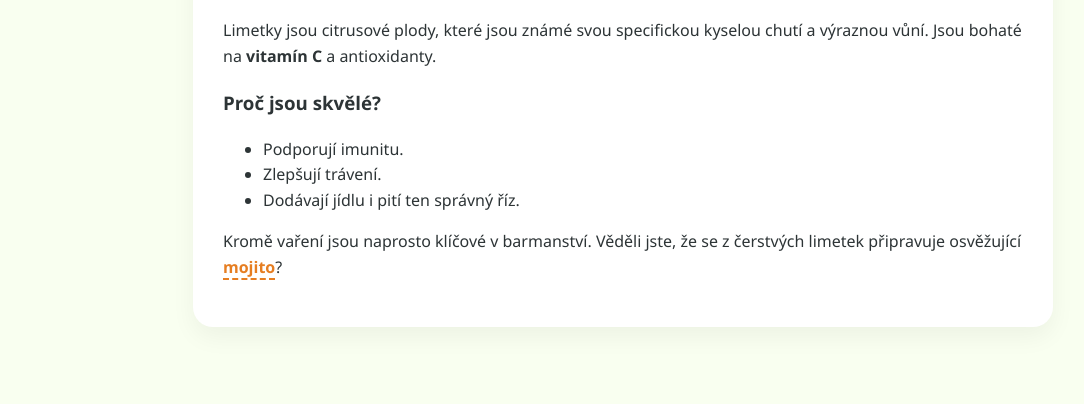
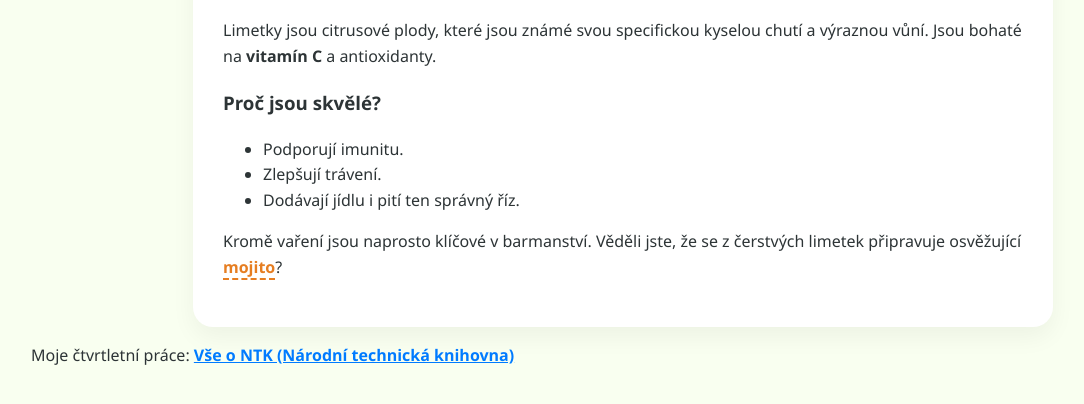
Before and after one commit to annamiastolarova/annamiastolarova.github.io, a plain HTML site: page limetky.html in a window 1280 px wide. Shown: the part 166-570 px from the top of the page, without its empty margins (17-1101 px from the left). Drawn offline with Linux system fonts and the light colour scheme.

Commit message:
Update limetky.html

```diff
--- a/limetky.html
+++ b/limetky.html
@@ -26,5 +26,8 @@
 
         <p>Kromě vaření jsou naprosto klíčové v barmanství. Věděli jste, že se z čerstvých limetek připravuje osvěžující <a href="mojito.html" class="link-mojito">mojito</a>?</p>
     </div>
+    <p>
+    Moje čtvrtletní práce: <a href="cpp.html" style="font-weight: bold; color: #007bff;">Vše o NTK (Národní technická knihovna)</a>
+</p>
 </body>
 </html>
```
